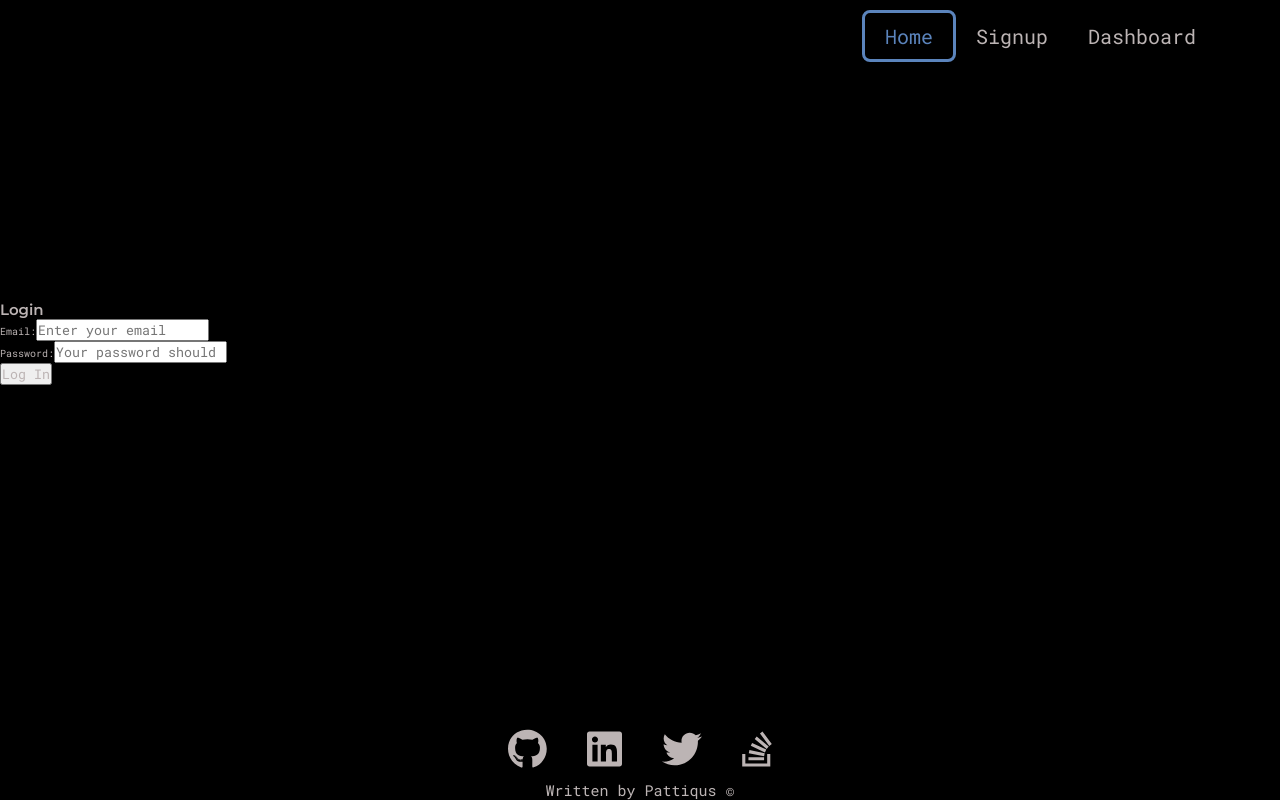
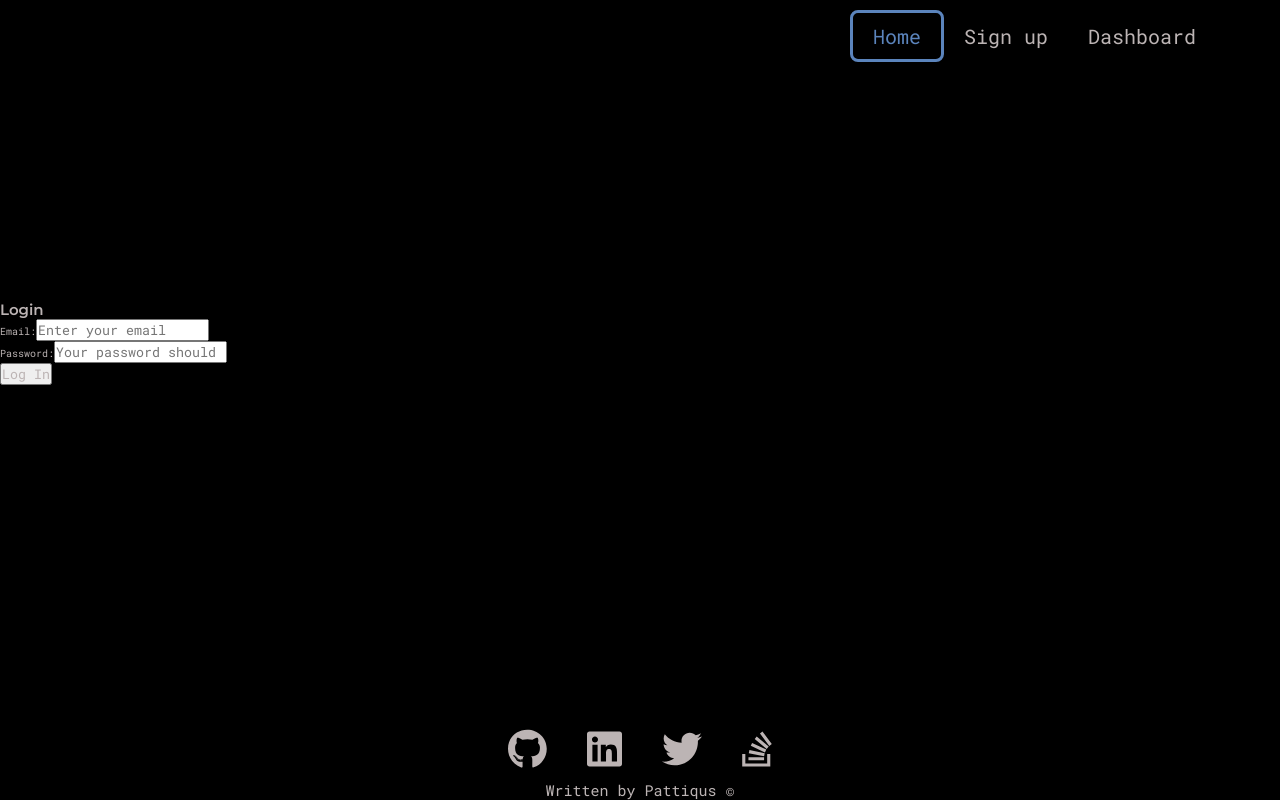
Before and after one commit to Pattiqus/cryptEye, a React (Create React App) app in the folder client/: page / in a window 1280 px wide. Built offline with nearby package versions, Linux system fonts and the light colour scheme.

Commit message:
adding onl component

```diff
--- a/client/src/components/layouts/NavLayout.jsx
+++ b/client/src/components/layouts/NavLayout.jsx
@@ -106,7 +106,7 @@ export default function NavLayout() {
             show: isLoggedIn,
         },
         {
-            title: 'Signup',
+            title: 'Sign up',
             link: '/signup',
             show: () => isLoggedIn(),
         },
@@ -117,7 +117,7 @@ export default function NavLayout() {
 
         },
         {
-            title: 'Logout',
+            title: 'Log out',
             link: '/logout',
             show: () => !isLoggedIn,
 
```
Also changed, not shown: client/src/components/Pnl.jsx (added, +7 -0 lines).
